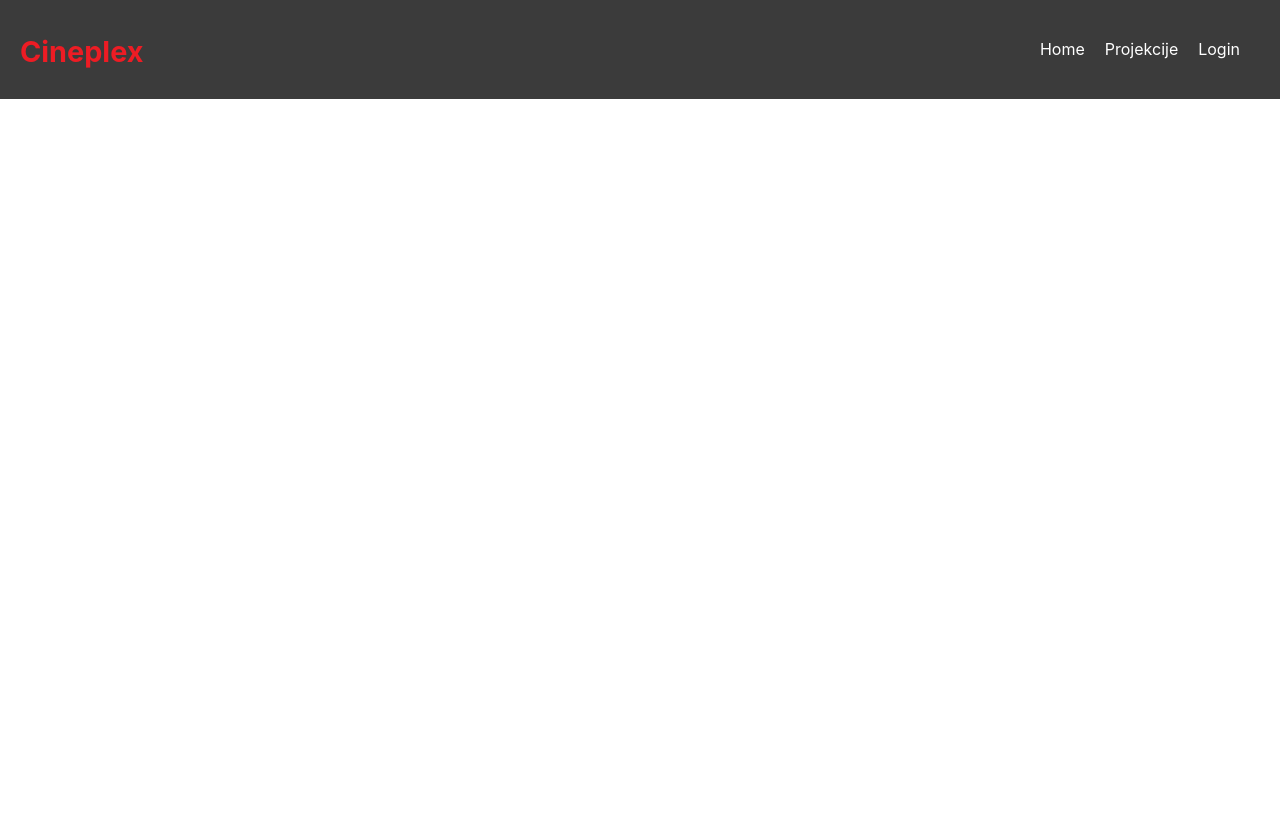
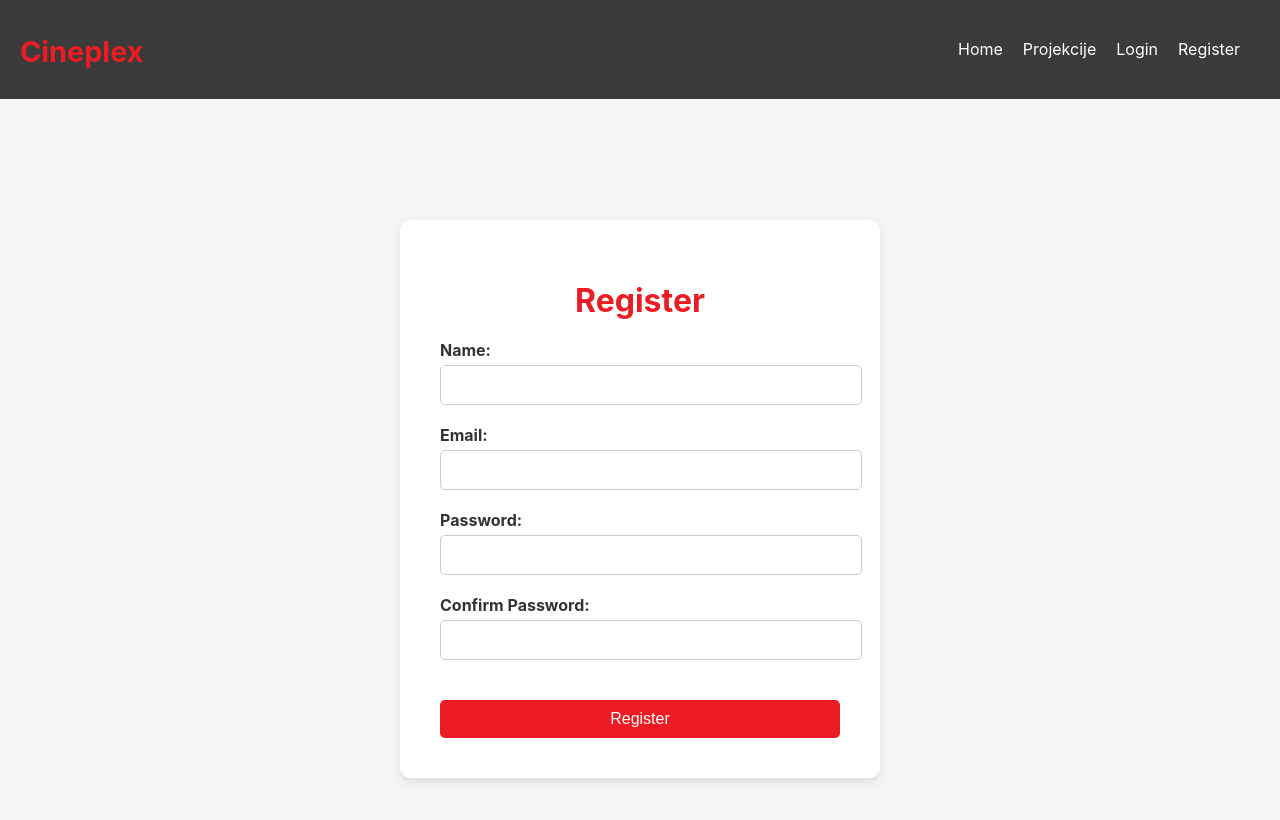
Before and after one commit to elab-development/internet-tehnologije-projekat-bioskop_2018_0101, a React (Create React App) app in the folder reactapp/: page /register in a window 1280 px wide. Shown: the top 820 px of the page. Built offline with nearby package versions, Linux system fonts and the light colour scheme.

Commit message:
komponenta za registraciju

```diff
--- a/reactapp/src/App.js
+++ b/reactapp/src/App.js
@@ -5,6 +5,7 @@ import Slider from './Slider';
 import AdminProjekcije from './AdminProjekcije';
 import LoginForm from './LoginForm';
 import './App.css';
+import RegisterForm from './RegistrationForm';
 
 function App() {
   return (
@@ -18,6 +19,7 @@ function App() {
 
           <Route path="/projekcije" element={<AdminProjekcije />} />
 
+          <Route path="/register" element={<RegisterForm />} />
 
           <Route path="/login" element={<LoginForm />} />
 
--- a/reactapp/src/Navbar.jsx
+++ b/reactapp/src/Navbar.jsx
@@ -12,6 +12,7 @@ const Navbar = () => {
         <Link to="/">Home</Link>
         <Link to="/projekcije">Projekcije</Link>
         <Link to="/login">Login</Link>
+        <Link to="/register">Register</Link>
       </div>
     </nav>
   );
--- /dev/null
+++ b/reactapp/src/RegisterForm.css
@@ -0,0 +1,64 @@
+.register-container {
+    display: flex;
+    justify-content: center;
+    align-items: center;
+    height: 100vh;
+    background-color: #f5f5f5;
+  }
+
+  .register-form-section {
+    background-color: #ffffff;
+    padding: 40px;
+    border-radius: 10px;
+    box-shadow: 0 4px 8px rgba(0, 0, 0, 0.1);
+    width: 100%;
+    max-width: 400px;
+    text-align: center;
+  }
+
+  h1 {
+    color: #ed1c24;
+    margin-bottom: 20px;
+  }
+
+  .form-group {
+    margin-bottom: 20px;
+  }
+
+  .form-group label {
+    display: block;
+    text-align: left;
+    font-weight: bold;
+    color: #333;
+    margin-bottom: 5px;
+  }
+
+  .form-group input {
+    width: 100%;
+    padding: 10px;
+    border: 1px solid #ccc;
+    border-radius: 5px;
+    font-size: 1rem;
+  }
+
+  .action-button {
+    width: 100%;
+    padding: 10px;
+    background-color: #ed1c24;
+    color: #fff;
+    border: none;
+    border-radius: 5px;
+    cursor: pointer;
+    font-size: 1rem;
+    margin-top: 20px;
+  }
+
+  .action-button:hover {
+    background-color: #d4111b;
+  }
+
+  .error-message {
+    color: #ed1c24;
+    font-weight: bold;
+    margin-bottom: 20px;
+  }
--- /dev/null
+++ b/reactapp/src/RegistrationForm.js
@@ -0,0 +1,93 @@
+import React, { useState } from 'react';
+import axios from 'axios';
+import { useNavigate } from 'react-router-dom';
+import './RegisterForm.css';
+
+const RegisterForm = () => {
+  const [formData, setFormData] = useState({
+    name: '',
+    email: '',
+    password: '',
+    password_confirmation: ''
+  });
+  const [error, setError] = useState(null);
+  const navigate = useNavigate();
+
+  const handleChange = (e) => {
+    setFormData({
+      ...formData,
+      [e.target.name]: e.target.value
+    });
+  };
+
+  const handleSubmit = async (e) => {
+    e.preventDefault();
+    try {
+      const response = await axios.post('http://127.0.0.1:8000/api/register', formData);
+
+      const token = response.data.access_token;
+      sessionStorage.setItem('auth_token', token);
+
+
+      navigate('/projekcije');
+    } catch (err) {
+      setError('Registration failed. Please check your input.');
+    }
+  };
+
+  return (
+    <div className="register-container">
+      <div className="register-form-section">
+        <h1>Register</h1>
+        {error && <p className="error-message">{error}</p>}
+        <form onSubmit={handleSubmit}>
+          <div className="form-group">
+            <label>Name:</label>
+            <input
+              type="text"
+              name="name"
+              value={formData.name}
+              onChange={handleChange}
+              required
+            />
+          </div>
+          <div className="form-group">
+            <label>Email:</label>
+            <input
+              type="email"
+              name="email"
+              value={formData.email}
+              onChange={handleChange}
+              required
+            />
+          </div>
+          <div className="form-group">
+            <label>Password:</label>
+            <input
+              type="password"
+              name="password"
+              value={formData.password}
+              onChange={handleChange}
+              required
+            />
+          </div>
+          <div className="form-group">
+            <label>Confirm Password:</label>
+            <input
+              type="password"
+              name="password_confirmation"
+              value={formData.password_confirmation}
+              onChange={handleChange}
+              required
+            />
+          </div>
+          <button type="submit" className="action-button">
+            Register
+          </button>
+        </form>
+      </div>
+    </div>
+  );
+};
+
+export default RegisterForm;
```
